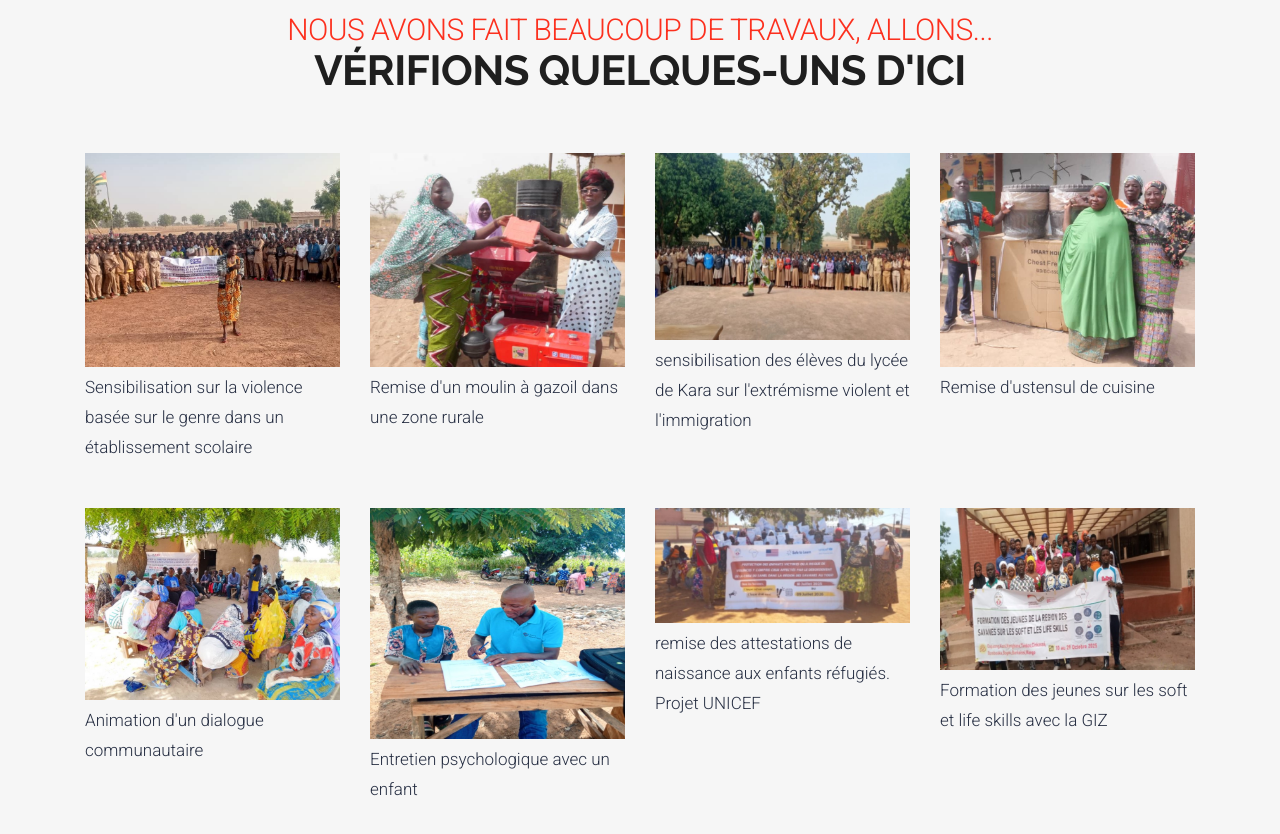
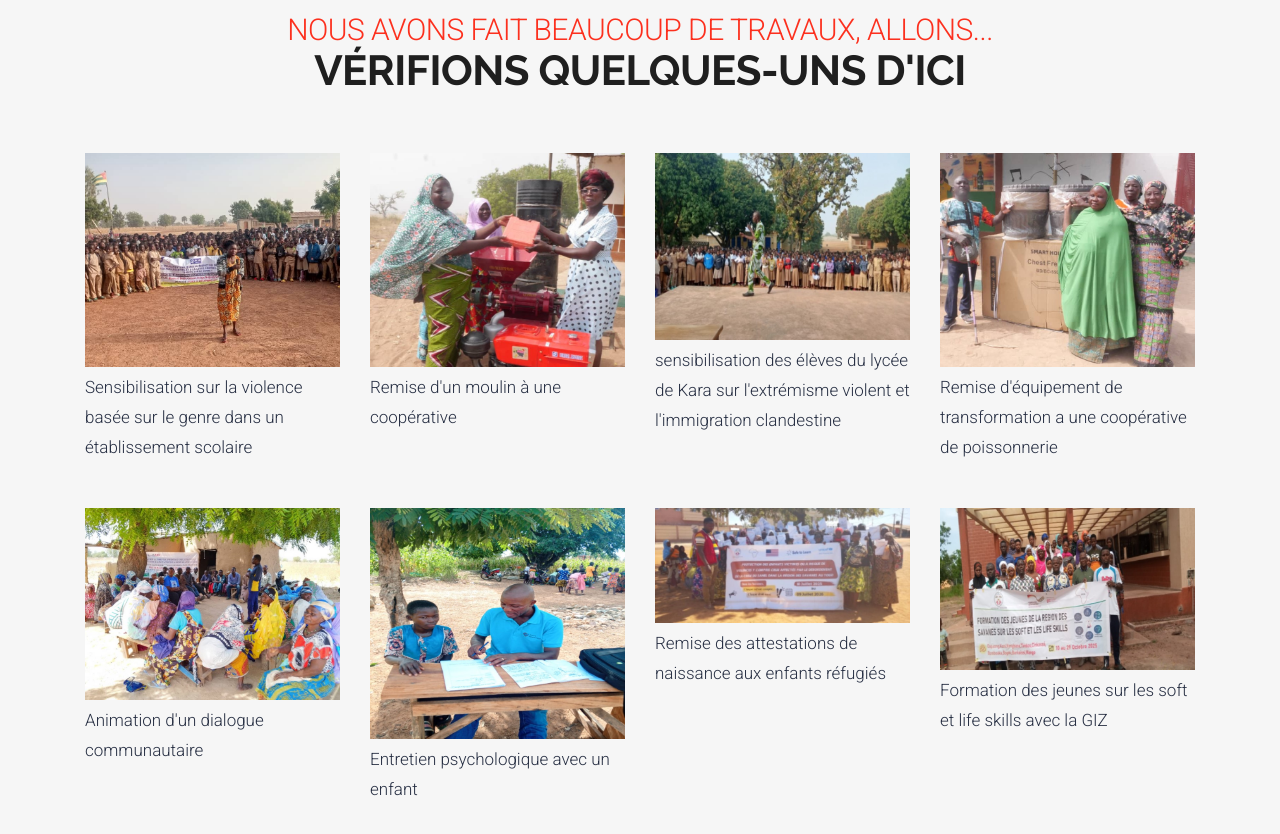
Before and after one commit to Bamazi14/ANVA, a plain HTML site: page index.html in a window 1280 px wide. Shown: the part 2612-3446 px from the top of the page. Drawn offline with Linux system fonts and the light colour scheme; some packages are replaced by stand-ins of ours.

Commit message:
mise à jour

```diff
--- a/index.html
+++ b/index.html
@@ -212,7 +212,7 @@
                   <div class="col-md-12">
                      <div class="full">
                         <div class="heading_main text_align_center margin-bottom_30">
-                           <h2><strong class="small theme_color">Nos projets précédents</strong><br>Nos études de cas</h2>
+                           <h2><strong class="big theme_color"><br>Nos Actions</strong></h2>
                         </div>
                      </div>
                   </div>
@@ -296,7 +296,7 @@
                           <img src="images/search_icon.png" alt="#" />
                       </div>
                    </div>
-                   <p>Remise d'un moulin à gazoil dans une zone rurale</p>
+                   <p>Remise d'un moulin à  une coopérative</p>
                 </div>
                 <div class="col-sm-6 col-md-3 col-lg-3">
                    <div class="work_blog margin-top_30">
@@ -305,7 +305,7 @@
                           <img src="images/search_icon.png" alt="#" />
                       </div>
                    </div>
-                   <p>sensibilisation des élèves du lycée de Kara sur l'extrémisme violent et l'immigration</p>
+                   <p>sensibilisation des élèves du lycée de Kara sur l'extrémisme violent et l'immigration clandestine</p>
                 </div>
                 <div class="col-sm-6 col-md-3 col-lg-3">
                    <div class="work_blog margin-top_30">
@@ -314,7 +314,7 @@
                           <img src="images/search_icon.png" alt="#" />
                       </div>
                    </div>
-                     <p>Remise d'ustensul de cuisine </p>
+                     <p>Remise d'équipement de transformation a une coopérative de poissonnerie </p>
                 </div>
                   <div class="col-sm-6 col-md-3 col-lg-3">
                    <div class="work_blog margin-top_30">
@@ -341,7 +341,7 @@
                       <div class="hover_workblog">
                           <img src="images/search_icon.png" alt="" />
                       </div>
-                      <p>remise des attestations de naissance aux enfants réfugiés. Projet UNICEF</p>
+                      <p>Remise des attestations de naissance aux enfants réfugiés</p>
                      </div>
                 </div>
 
```
